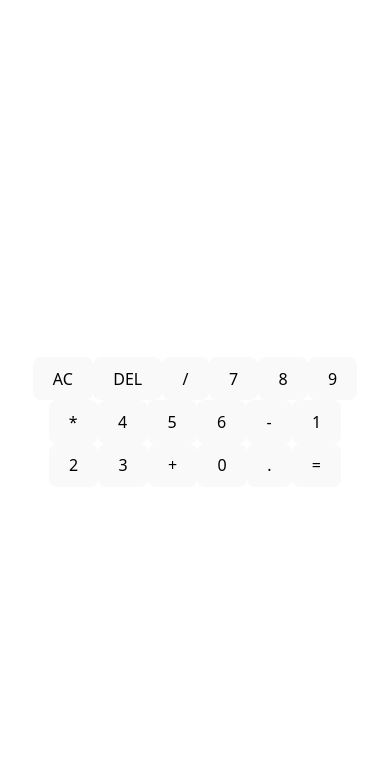
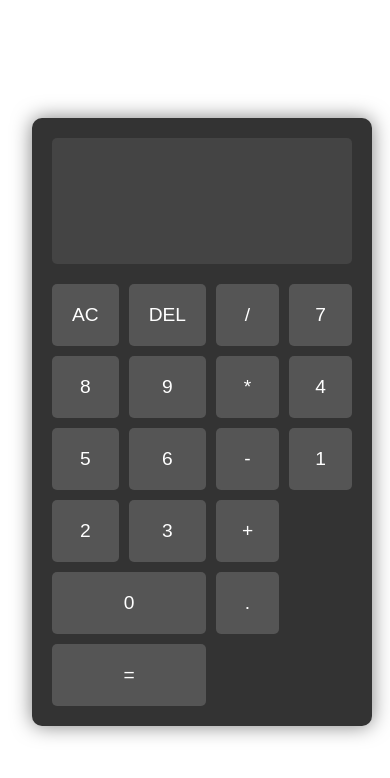
Before and after one commit to alikaankoc1/calculator-react, a React (Vite) app in the folder calculator/: page / in a window 390 px wide. Shown: the top 778 px of the page. Built offline with nearby package versions, Linux system fonts and the light colour scheme.

Commit message:
Update Calculator.css
Enhanced UI with dynamic and responsive styling using CSS

```diff
--- a/calculator/src/Calculator.css
+++ b/calculator/src/Calculator.css
@@ -0,0 +1,79 @@
+.calculator {
+  width: 300px;
+  background-color: #333;
+  border-radius: 10px;
+  padding: 20px;
+  box-shadow: 0px 0px 20px rgba(0, 0, 0, 0.5);
+  margin: 50px auto;
+  font-family: "Arial", sans-serif;
+}
+
+.display {
+  background-color: #444;
+  color: white;
+  padding: 15px;
+  text-align: right;
+  border-radius: 5px;
+  margin-bottom: 20px;
+}
+
+.display .input {
+  font-size: 1.5em;
+  min-height: 1.5em;
+  color: #aaa;
+}
+
+.display .result {
+  font-size: 2.5em;
+  min-height: 1.5em;
+  font-weight: bold;
+}
+
+.buttons {
+  display: grid;
+  grid-template-columns: repeat(4, 1fr);
+  gap: 10px;
+}
+
+.buttons button {
+  background-color: #555;
+  color: white;
+  border: none;
+  border-radius: 5px;
+  padding: 20px;
+  font-size: 1.2em;
+  cursor: pointer;
+  transition: background-color 0.2s;
+}
+
+.buttons button:hover {
+  background-color: #666;
+}
+
+.btn-ac,
+.btn-del {
+  background-color: #d14141;
+}
+
+.btn-ac:hover,
+.btn-del:hover {
+  background-color: #e25252;
+}
+
+.btn-operator,
+.btn-equals {
+  background-color: #ff9500;
+}
+
+.btn-operator:hover,
+.btn-equals:hover {
+  background-color: #ffa520;
+}
+
+.btn-equals {
+  grid-column: span 2;
+}
+
+.btn-zero {
+  grid-column: span 2;
+}
```
